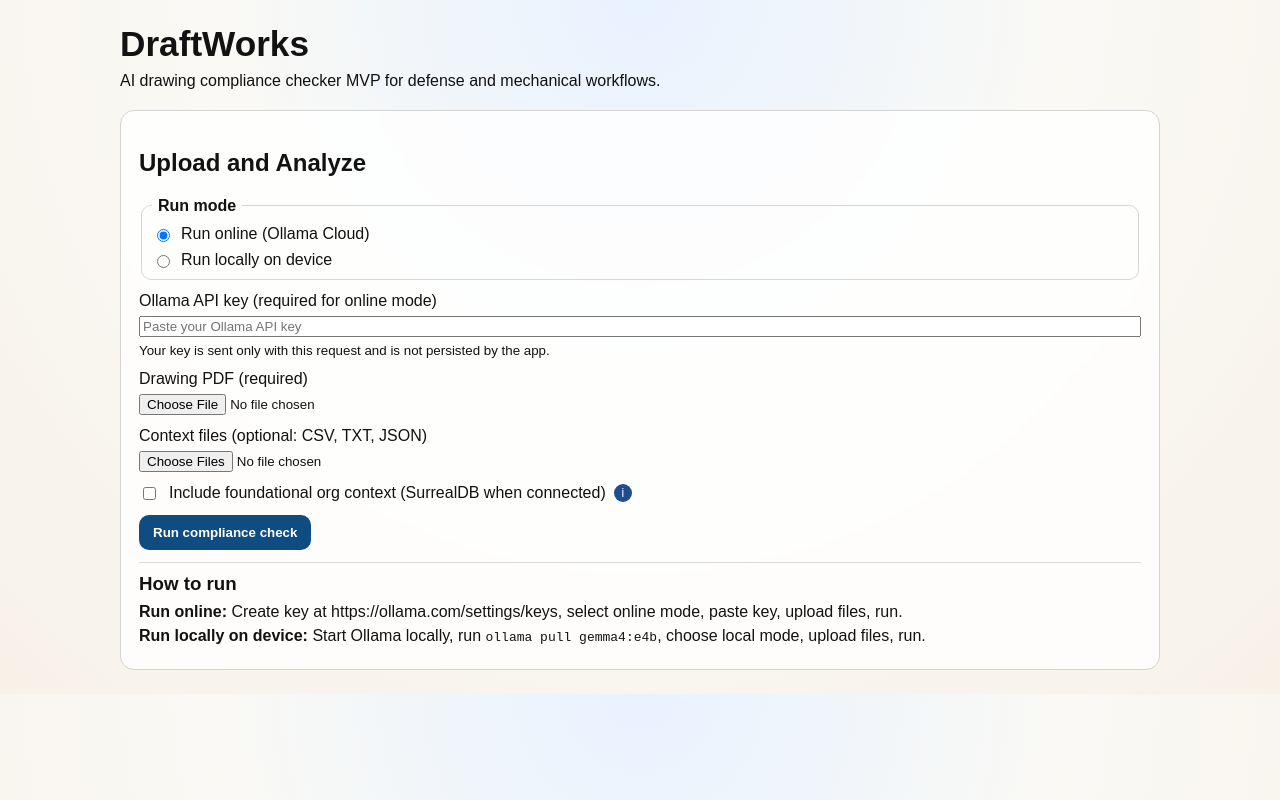
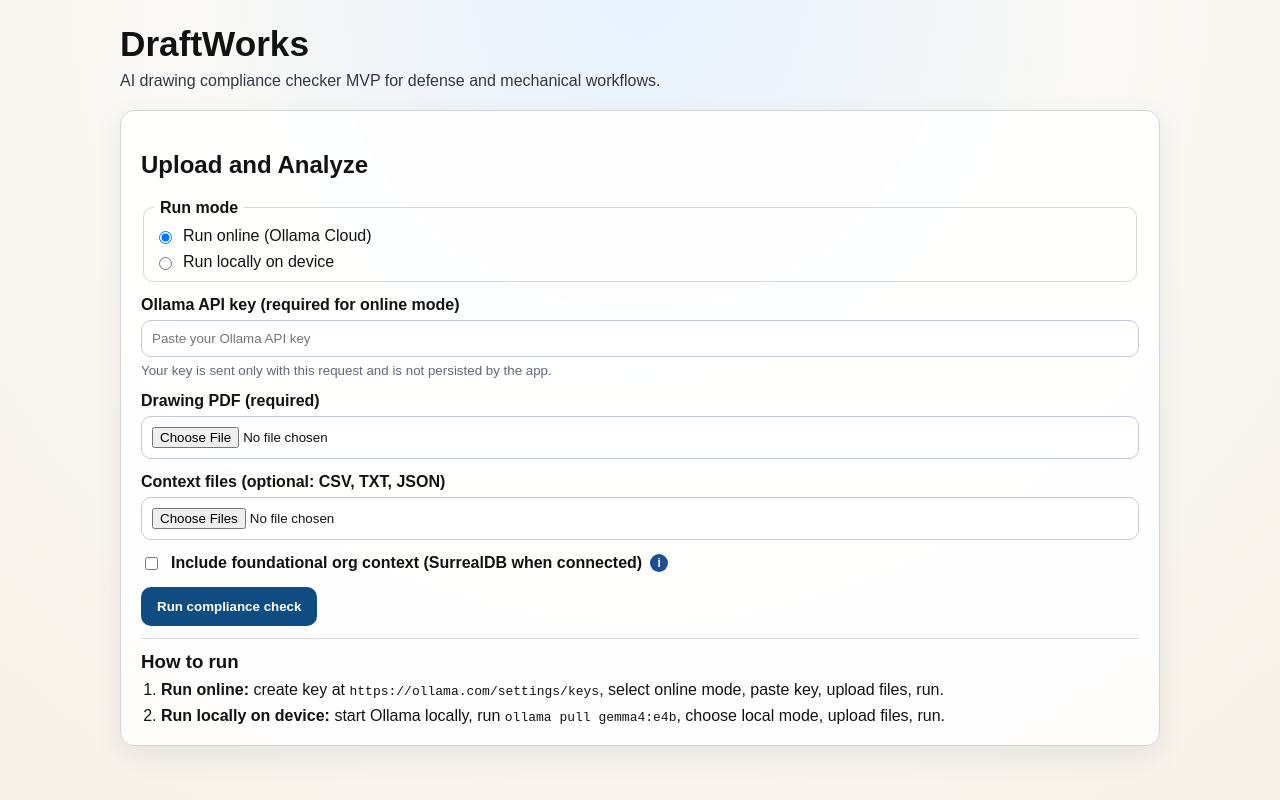
Before and after one commit to eperez28/DraftWorks, a React (Vite) app in the folder frontend/: page / in a window 1280 px wide. Built offline with nearby package versions, Linux system fonts and the light colour scheme.

Commit message:
Polish web UI styling and improve run instructions layout

```diff
--- a/frontend/src/App.tsx
+++ b/frontend/src/App.tsx
@@ -112,7 +112,7 @@ export function App() {
     <main className="page">
       <header className="hero">
         <h1>DraftWorks</h1>
-        <p>AI drawing compliance checker MVP for defense and mechanical workflows.</p>
+        <p className="subhead">AI drawing compliance checker MVP for defense and mechanical workflows.</p>
       </header>
 
       <section className="card">
@@ -186,8 +186,14 @@ export function App() {
         </form>
         <div className="instructions">
           <h3>How to run</h3>
-          <p><strong>Run online:</strong> Create key at https://ollama.com/settings/keys, select online mode, paste key, upload files, run.</p>
-          <p><strong>Run locally on device:</strong> Start Ollama locally, run <code>ollama pull gemma4:e4b</code>, choose local mode, upload files, run.</p>
+          <ol>
+            <li>
+              <strong>Run online:</strong> create key at <code>https://ollama.com/settings/keys</code>, select online mode, paste key, upload files, run.
+            </li>
+            <li>
+              <strong>Run locally on device:</strong> start Ollama locally, run <code>ollama pull gemma4:e4b</code>, choose local mode, upload files, run.
+            </li>
+          </ol>
         </div>
         {error && <p className="error">{error}</p>}
       </section>
@@ -197,13 +203,13 @@ export function App() {
           <h2>Results</h2>
           <p>{result.summary}</p>
           <div className="kpis">
-            <span>Total issues: {result.issues.length}</span>
-            <span>High/Critical: {severeCount}</span>
-            <span>Sections detected: {result.sections_detected.join(', ') || 'none'}</span>
-            <span>Mode: {result.meta.inference_mode}</span>
-            <span>LLM: {result.meta.llm_used ? `used (${result.meta.llm_model ?? 'unknown'})` : 'not used'}</span>
+            <span className="pill">Total issues: {result.issues.length}</span>
+            <span className="pill">High/Critical: {severeCount}</span>
+            <span className="pill">Sections: {result.sections_detected.join(', ') || 'none'}</span>
+            <span className="pill">Mode: {result.meta.inference_mode}</span>
+            <span className="pill">LLM: {result.meta.llm_used ? `used (${result.meta.llm_model ?? 'unknown'})` : 'not used'}</span>
           </div>
-          {result.meta.llm_endpoint && <p>Endpoint: {result.meta.llm_endpoint}</p>}
+          {result.meta.llm_endpoint && <p className="meta-line">Endpoint: <code>{result.meta.llm_endpoint}</code></p>}
           {result.meta.llm_error && <p className="error">LLM fallback: {result.meta.llm_error}</p>}
 
           <table>
--- a/frontend/src/styles.css
+++ b/frontend/src/styles.css
@@ -6,6 +6,7 @@
 
 body {
   margin: 0;
+  min-height: 100vh;
 }
 
 .page {
@@ -19,22 +20,25 @@ body {
   font-size: 2.2rem;
 }
 
-.hero p {
+.subhead {
   margin-top: 8px;
+  color: #2f3945;
+  max-width: 72ch;
 }
 
 .card {
   margin-top: 20px;
-  background: #ffffffcc;
+  background: #ffffffe6;
   border: 1px solid #d4d4d4;
   border-radius: 14px;
-  padding: 18px;
+  padding: 20px;
   backdrop-filter: blur(2px);
+  box-shadow: 0 10px 30px rgba(14, 43, 78, 0.08);
 }
 
 .form-grid {
   display: grid;
-  gap: 12px;
+  gap: 14px;
 }
 
 .mode-switch {
@@ -53,12 +57,14 @@ body {
 label {
   display: grid;
   gap: 6px;
+  font-weight: 600;
 }
 
 .inline {
   display: flex;
   align-items: center;
   gap: 8px;
+  font-weight: 500;
 }
 
 .checkbox-row {
@@ -86,14 +92,28 @@ label {
   cursor: help;
 }
 
+input[type="file"],
+input[type="password"] {
+  border: 1px solid #c4cad3;
+  border-radius: 10px;
+  padding: 10px;
+  background: #fff;
+}
+
+small {
+  color: #5d6a78;
+  font-weight: 500;
+}
+
 button {
   border: none;
   border-radius: 10px;
-  padding: 10px 14px;
+  padding: 12px 16px;
   background: #0f4c81;
   color: white;
   font-weight: 700;
   width: fit-content;
+  cursor: pointer;
 }
 
 button:disabled {
@@ -108,28 +128,46 @@ button:disabled {
 .instructions {
   margin-top: 12px;
   border-top: 1px solid #d9d9d9;
-  padding-top: 10px;
+  padding-top: 12px;
 }
 
 .instructions h3 {
   margin: 0 0 8px;
 }
 
-.instructions p {
-  margin: 6px 0;
+.instructions ol {
+  margin: 8px 0 0;
+  padding-left: 20px;
+  display: grid;
+  gap: 8px;
 }
 
 .kpis {
   display: flex;
-  gap: 18px;
+  gap: 10px;
   margin: 10px 0;
   flex-wrap: wrap;
+}
+
+.pill {
+  border: 1px solid #c4cad3;
+  background: #f6f9fd;
+  border-radius: 999px;
+  padding: 6px 10px;
+  font-size: 0.84rem;
+  font-weight: 600;
+}
+
+.meta-line {
+  margin: 10px 0 0;
+  color: #334355;
 }
 
 table {
   border-collapse: collapse;
   width: 100%;
   font-size: 0.92rem;
+  margin-top: 8px;
 }
 
 th,
@@ -138,6 +176,14 @@ td {
   padding: 8px;
   text-align: left;
   vertical-align: top;
+}
+
+thead th {
+  background: #f4f8fc;
+}
+
+tbody tr:nth-child(even) {
+  background: #fafcfe;
 }
 
 @media (max-width: 720px) {
```
